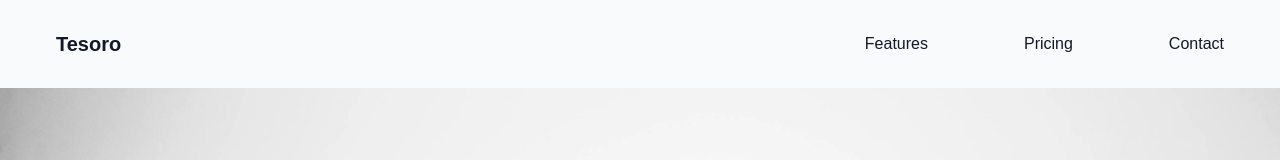
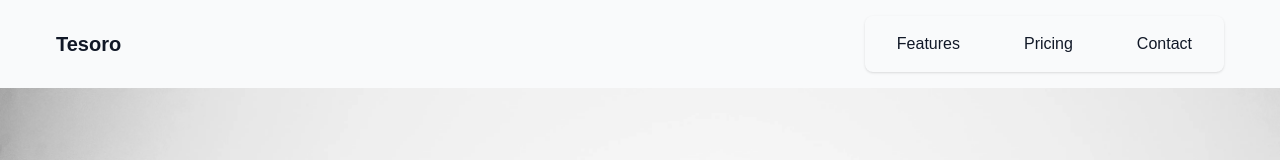
Before and after one commit to George-Agai/tesoro, a React (Vite) app: page / in a window 1280 px wide. Shown: the top 160 px of the page. Built offline with nearby package versions, Linux system fonts and the light colour scheme; a web font is replaced by a local one.

Commit message:
Cleaner menu and email section

```diff
--- a/src/App.css
+++ b/src/App.css
@@ -4,6 +4,10 @@
   box-sizing: border-box;
   /* margin: 0; */
   /* padding: 0; */
+}
+
+html, body {
+  overflow-x: hidden;
 }
 
 body {
--- a/src/components/header.tsx
+++ b/src/components/header.tsx
@@ -2,17 +2,35 @@ import { useState } from 'react';
 
 export const Header: React.FC = () => {
   const [open, setOpen] = useState(false);
+
   return (
-    <header className="my-container flex items-center justify-between p-1">
+    <header className="relative my-container flex items-center justify-between p-1">
+      {/* Logo */}
       <div className="text-xl font-bold">Tesoro</div>
-      <nav className={`md:flex gap-6 ${open ? 'block' : 'hidden'}`}>
-        <a href="#features" className="block py-1">Features</a>
-        <a href="#pricing" className="block py-1">Pricing</a>
-        <a href="#contact" className="block py-1">Contact</a>
+
+      {/* Hamburger / Close */}
+      <button
+        className="md:hidden text-2xl z-20"
+        onClick={() => setOpen(!open)}
+        aria-label={open ? 'Close menu' : 'Open menu'}
+      >
+        {open ? '✕' : '☰'}
+      </button>
+
+      {/* Overlay nav on mobile, static on md+ */}
+      <nav
+        className={`
+          absolute top-0 right-0 rounded-lg flex flex-col items-left
+          bg-white p-2 pr-4 shadow
+          transition-transform duration-200
+          ${open ? 'translate-x-0' : 'translate-x-full'}
+          md:static md:translate-x-0 md:flex-row md:bg-transparent md:backdrop-blur-0 md:p-0 md:space-y-0 md:flex md:items-center
+        `}
+      >
+        <a href="#features" className="block py-1 px-2 hover:text-blue-600">Features</a>
+        <a href="#pricing"  className="block py-1 px-2 hover:text-blue-600">Pricing</a>
+        <a href="#contact"  className="block py-1 px-2 hover:text-blue-600">Contact</a>
       </nav>
-      <button className="md:hidden" onClick={() => setOpen(!open)}>
-        ☰
-      </button>
     </header>
   );
 };
--- a/src/components/subscribe.tsx
+++ b/src/components/subscribe.tsx
@@ -1,16 +1,15 @@
 import React from 'react'
 
 export const SubscribeSection: React.FC = () => (
-    <section className="px-1 py-6 bg-white">
-        <div className="mx-auto flex flex-col md:flex-row items-start md:items-center justify-between gap-2">
-            {/* Left text */}
+    <section className="px-2 py-6 bg-white">
+        <div className="mx-auto flex flex-col md:flex-row items-center md:items-center justify-between gap-2">
+            <p className="border border-orange-200 inline-block text-sm px-0.5 rounded-full bg-orange-100">Subscribe👍</p>
             <div className="flex-1">
-                <p className="text-lg font-medium text-center sm:text-left max-w-md">
-                    💡 Don’t miss out on the latest insights, update news, and tips!
+                <p className="text-lg font-medium text-center max-w-md">
+                    Don’t miss out on the latest insights, update news, and tips!💡
                 </p>
             </div>
 
-            {/* Right form */}
             <form className="flex flex-col sm:flex-row items-center sm:items-center gap-2">
                 <input
                     type="email"
@@ -20,21 +19,11 @@ export const SubscribeSection: React.FC = () => (
                 />
                 <button
                     type="submit"
-                    className="px-3 py-1 rounded-2xl bg-blue-500 text-white font-semibold hover:bg-blue-600 transition"
+                    className="px-3 py-1 rounded-2xl bg-blue-500 cursor-pointer text-white font-semibold hover:bg-blue-600 transition"
                 >
                     Subscribe
                 </button>
-                <label className="flex items-center text-sm text-gray-600 mt-0.5 sm:mt-0">
-                    <input type="checkbox" className="mr-1" />
-                    By submitting this form you agree to our{' '}
-                    <a href="/" className="underline ml-1">
-                        Privacy Policy
-                    </a>{' '}
-                    and{' '}
-                    <a href="/" className="underline ml-1">
-                        Terms of Service
-                    </a>
-                </label>
+
             </form>
         </div>
     </section>
```
Also changed, not shown: src/components/footer.tsx (line endings or trailing spaces).
